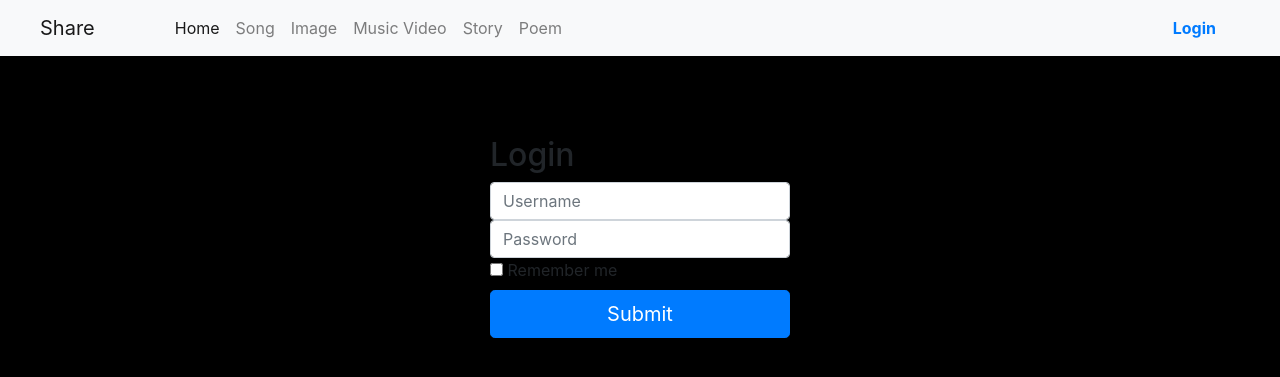
After one commit to EtonMon/cs4501, a Django app: template app/web/webfrontend/templates/webfrontend/login.html in a window 1280 px wide. The commit adds this page. Shown: the top 377 px of the page. Run offline with Django 3.2, Linux system fonts and the light colour scheme; the template is opened without the code that fills it, so the values that code supplies are empty; some libraries are stand-ins or nearby versions.

Commit message:
login page added

```diff
--- a/app/test_project/project2/models.py
+++ b/app/test_project/project2/models.py
@@ -12,7 +12,6 @@ class Custom_User(models.Model):
     def __str__(self):
         return "{}".format(self.username)
 
-# Create your models here.
 class Song(models.Model):
     title = models.CharField(max_length=50, default="DEFAULT_TITLE")
     artists = models.CharField(max_length=50, default="NO_ARTIST")
--- /dev/null
+++ b/app/web/webfrontend/static/webfrontend/css/styles.css
@@ -0,0 +1,7 @@
+.wrapper {
+    width: 400px;
+}
+
+body {
+    background-color: black;
+}
--- a/app/web/webfrontend/templates/webfrontend/base_generic.html
+++ b/app/web/webfrontend/templates/webfrontend/base_generic.html
@@ -4,70 +4,62 @@
     {% block title %}<title>Home</title>{% endblock %}
     <meta charset="utf-8">
     <meta name="viewport" content="width=device-width, initial-scale=1">
-    <link rel="stylesheet" href="https://maxcdn.bootstrapcdn.com/bootstrap/3.3.7/css/bootstrap.min.css">
-    <script src="https://ajax.googleapis.com/ajax/libs/jquery/1.12.4/jquery.min.js"></script>
-    <script src="https://maxcdn.bootstrapcdn.com/bootstrap/3.3.7/js/bootstrap.min.js"></script>
-    <link href="https://fonts.googleapis.com/css?family=Muli" rel="stylesheet">
+    <link rel="stylesheet" href="https://maxcdn.bootstrapcdn.com/bootstrap/4.0.0/css/bootstrap.min.css" integrity="sha384-Gn5384xqQ1aoWXA+058RXPxPg6fy4IWvTNh0E263XmFcJlSAwiGgFAW/dAiS6JXm" crossorigin="anonymous">
+    <script src="https://code.jquery.com/jquery-3.2.1.slim.min.js" integrity="sha384-KJ3o2DKtIkvYIK3UENzmM7KCkRr/rE9/Qpg6aAZGJwFDMVNA/GpGFF93hXpG5KkN" crossorigin="anonymous"></script>
+    <script src="https://cdnjs.cloudflare.com/ajax/libs/popper.js/1.12.9/umd/popper.min.js" integrity="sha384-ApNbgh9B+Y1QKtv3Rn7W3mgPxhU9K/ScQsAP7hUibX39j7fakFPskvXusvfa0b4Q" crossorigin="anonymous"></script>
+    <script src="https://maxcdn.bootstrapcdn.com/bootstrap/4.0.0/js/bootstrap.min.js" integrity="sha384-JZR6Spejh4U02d8jOt6vLEHfe/JQGiRRSQQxSfFWpi1MquVdAyjUar5+76PVCmYl" crossorigin="anonymous"></script>
     <!-- Add additional CSS in static file -->
     {% load static %}
     <link rel="stylesheet" href="{% static 'css/styles.css' %}">
+    <style type="text/css">
+      .wrapper {
+        width: 300px;
+        margin-top: 80px;
+        margin-left: auto;
+        margin-right: auto;
+      }
 
-    <link rel="stylesheet" href="//maxcdn.bootstrapcdn.com/bootstrap/3.2.0/css/bootstrap.min.css">
-    <link rel="stylesheet" href="//maxcdn.bootstrapcdn.com/bootstrap/3.2.0/css/bootstrap-theme.min.css">
-
-
-    <link rel="stylesheet" href="//code.jquery.com/ui/1.12.1/themes/base/jquery-ui.css">
-    <script src="https://code.jquery.com/jquery-1.12.4.js"></script>
-    <script src="https://code.jquery.com/ui/1.12.1/jquery-ui.js"></script>
+    </style>
   </head>
 
 </head>
 <body>
 
-<!--container class prevents navbar from filling the whole width of the screen-->
+ <nav class="navbar navbar-expand-lg navbar-light bg-light">
+  <a class="ml-4 mr-5 navbar-brand" href="{% url 'index' %}">Share</a>
+  <button class="navbar-toggler" type="button" data-toggle="collapse" data-target="#navbarNav" aria-controls="navbarNav" aria-expanded="false" aria-label="Toggle navigation">
+    <span class="navbar-toggler-icon"></span>
+  </button>
+  <div class="ml-4 collapse navbar-collapse" id="navbarNav">
+    <ul class="navbar-nav">
+      <li class="nav-item active">
+        <a class="nav-link" href="{% url 'index' %}">Home </a>
+      </li>
+      <li class="nav-item">
+        <a class="nav-link" href="{% url 'songs' %}">Song</a>
+      </li>
+      <li class="nav-item">
+        <a class="nav-link" href="{% url 'images' %}">Image</a>
+      </li>
+      <li class="nav-item">
+        <a class="nav-link" href="{% url 'music_videos' %}">Music Video</a>
+      </li>
+      <li class="nav-item">
+        <a class="nav-link" href="{% url 'stories' %}">Story</a>
+      </li>
+      <li class="nav-item">
+        <a class="nav-link" href="{% url 'poems' %}">Poem</a>
+      </li>
+    </ul>
+    <ul class="navbar-nav ml-auto mr-5">
+        <li class="nav-item">
+          <a href="{% url 'login' %}"><b>Login</b></a>
+        </li>
+    </ul>
+</nav>
+  </div>
+<!--container class prevents content from filling the whole width of the screen. It provides margins.-->
 <div class="container">
-
-      <!-- Static navbar -->
-      <nav class="navbar navbar-default">
-        <div class="container-fluid">
-          <div class="navbar-header">
-            <button type="button" class="navbar-toggle collapsed" data-toggle="collapse" data-target="#navbar" aria-expanded="false" aria-controls="navbar">
-              <span class="sr-only">Toggle navigation</span>
-              <span class="icon-bar"></span>
-              <span class="icon-bar"></span>
-              <span class="icon-bar"></span>
-            </button>
-            <a class="navbar-brand" href="{% url 'index' %}">Project 3</a>
-          </div>
-          <div id="navbar" class="navbar-collapse collapse">
-            <ul class="nav navbar-nav">
-              <li><a href="{% url 'index' %}">Home</a></li>
-              <li><a href="{% url 'songs' %}">Song</a></li>
-              <li><a href="{% url 'images' %}">Image</a></li>
-                <li><a href="{% url 'music_videos' %}">Music Video</a></li>
-                <li><a href="{% url 'stories' %}">Story</a></li>
-                <li><a href="{% url 'poems' %}">Poem</a></li>
-                <li><a href="{% url 'search' %}">Search</a></li>
-<!--                <li><a href="{% url 'feedbacks' %}">Feedback</a></li>-->
-<!--                <li><a href="#">User</a></li>-->
-<!--
-              <li class="dropdown">
-                <a href="#" class="dropdown-toggle" data-toggle="dropdown" role="button" aria-haspopup="true" aria-expanded="false">Dropdown <span class="caret"></span></a>
-                <ul class="dropdown-menu">
-                  <li><a href="#">Action</a></li>
-                  <li><a href="#">Another action</a></li>
-                  <li><a href="#">Something else here</a></li>
-                  <li role="separator" class="divider"></li>
-                  <li class="dropdown-header">Nav header</li>
-                  <li><a href="#">Separated link</a></li>
-                  <li><a href="#">One more separated link</a></li>
-                </ul>
-              </li>
--->
-            </ul>
-          </div><!--/.nav-collapse -->
-        </div><!--/.container-fluid -->
-      </nav>
      {% block content %}{% endblock %}
     </div> <!-- /container -->
 </body>
--- /dev/null
+++ b/app/web/webfrontend/templates/webfrontend/login.html
@@ -0,0 +1,16 @@
+{% extends "base_generic.html" %}
+{% block content %}
+<div class="wrapper">
+<form class="form-signin" method="post" action="#">
+    <h2 class="form-signin-heading">Login</h2>
+        <input name="username" class="form-control" placeholder="Username" id="username">
+        <input type="password" name="Password" class="form-control" placeholder="Password" id="password">
+        <label class="checkbox">
+            <input type="checkbox" value="remember-me" id="rememberMe" name="rememberMe"> Remember me
+        </label>
+        <button class="btn btn-lg btn-primary btn-block" onclick="return false" id="loginbutton">Submit</button>
+    <br/>
+</form>
+</div>
+
+{% endblock %}
--- a/app/web/webfrontend/urls.py
+++ b/app/web/webfrontend/urls.py
@@ -1,5 +1,8 @@
 from django.conf.urls import url, include
 from . import views
+from django.contrib.staticfiles.urls import staticfiles_urlpatterns
+from django.conf import settings
+from django.conf.urls.static import static
 # from django.conf.urls import (handler400, handler403, handler404, handler500)
 
 #
@@ -10,6 +13,7 @@ handler500 = 'views.handler500'
 urlpatterns = [
     url(r'^home/$', views.index, name='index'),
     url(r'^signup/$', views.signup, name='signup'),
+    url(r'^login/$', views.login, name='login'),
     url(r'^songs/$', views.songs, name='songs'),
     url(r'^songs/(?P<id>\d+)/$', views.SongDetailView, name='song_detail'),
     url(r'^music_videos/$', views.music_videos, name='music_videos'),
```
Also changed, not shown: app/web/web/settings.py (+22 -5 lines), app/web/webfrontend/static/css/styles.css (deleted, +0 -73 lines), app/web/webfrontend/views.py (+19 -36 lines), app/web/webfrontend/static/webfrontend/content/bootstrap.min.css (renamed from app/web/webfrontend/static/content/bootstrap.min.css), app/web/webfrontend/static/webfrontend/scripts/bootstrap.js (renamed from app/web/webfrontend/static/scripts/bootstrap.js), app/web/webfrontend/static/webfrontend/scripts/jquery-1.10.2.js (renamed from app/web/webfrontend/static/scripts/jquery-1.10.2.js).
